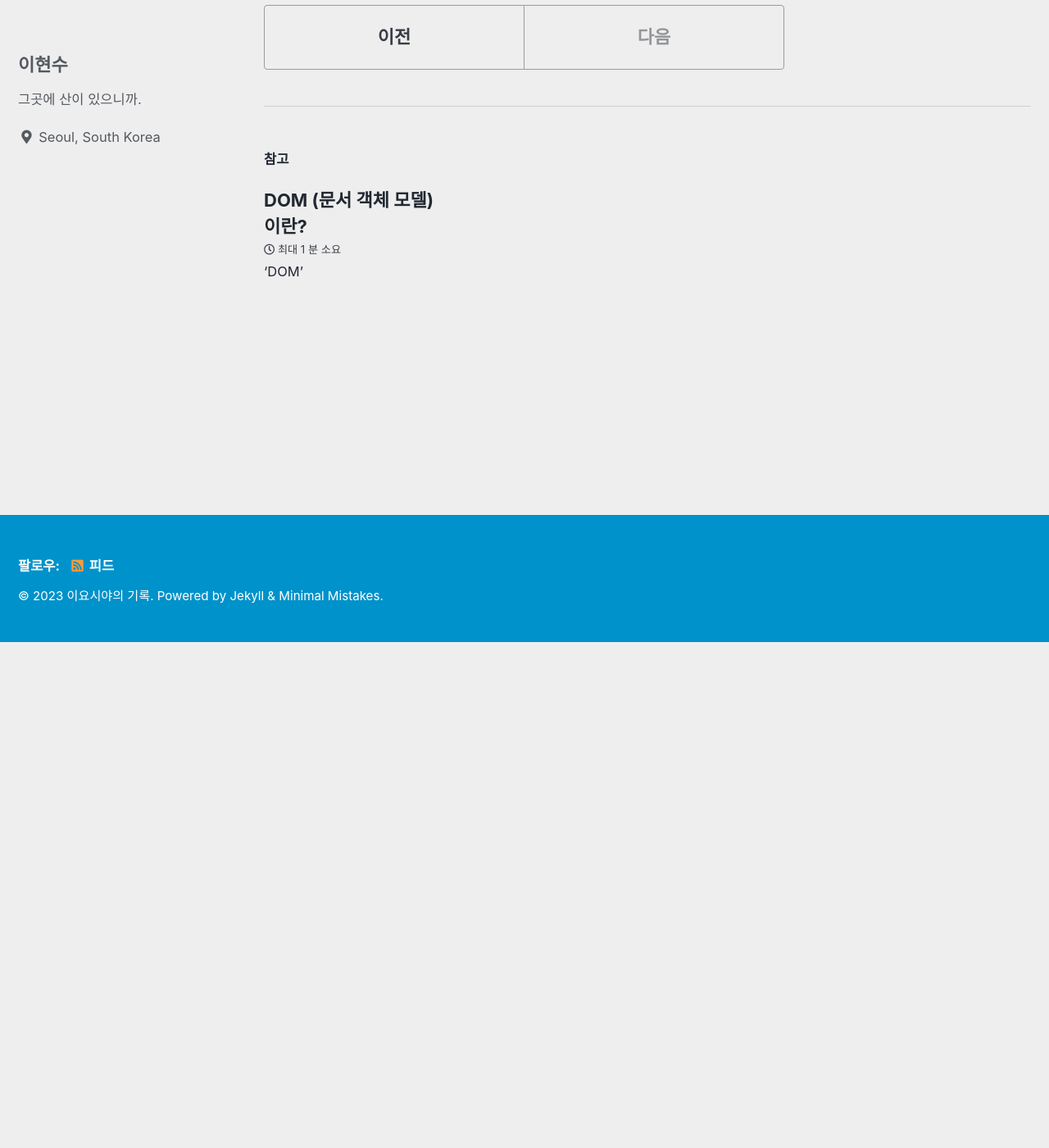
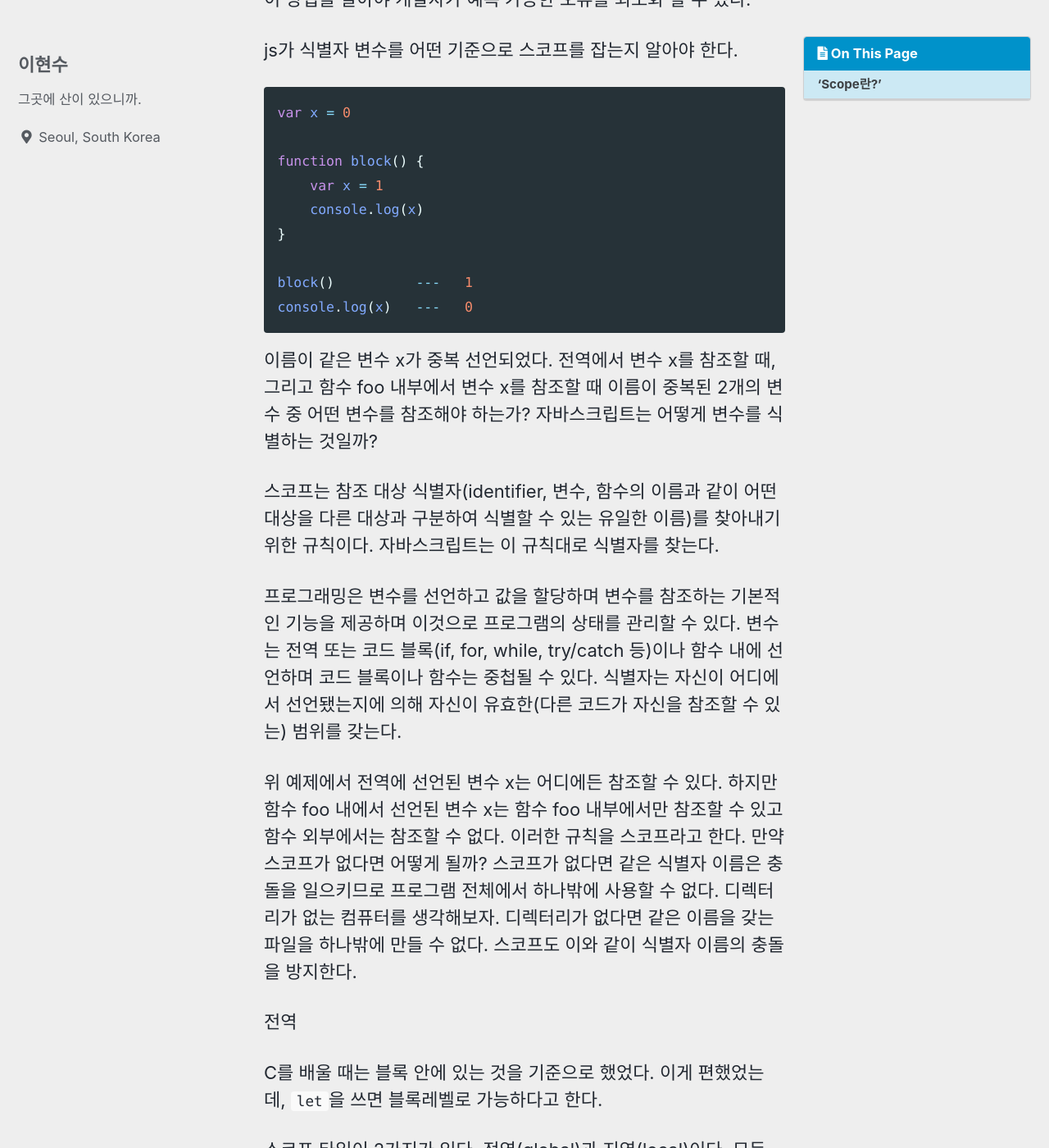
Before and after one commit to josiah-0208/josiah-0208.github.io, a Jekyll site: the page built from _posts/2023-01-10-Scope.md, in a window 1280 px wide and 1400 px high, scrolled down 617 px. Shown: the whole window at 82% size. Built offline with Jekyll 4.4.1, drawn with Linux system fonts in a browser that asks for light colours; cached includes are drawn as plain includes; some of the changed text lies outside the part shown.

Commit message:
중간 커밋

````diff
--- a/_posts/2023-01-10-Scope.md
+++ b/_posts/2023-01-10-Scope.md
@@ -7,3 +7,65 @@ toc_sticky: true
 ---
 
 # 'Scope란?'
+
+Scope를 직역하면 '범위'이다
+
+js 뿐만 아니라, 모든 언어에서는
+
+변수 즉 식별자를 쓸 수 있는 범위다
+
+변수에 접근할 수 있는 범위
+이름이 같은 변수여도 가져오는 기준을
+
+어떤건 전역으로 선언되고
+어떤건 함수 안에 선언될 수 있다.
+js에서는 두번 선언이 가능하다.
+
+이 방법을 알아야 개발자가 예측 가능한 오류를 최소화 할 수 있다.
+
+js가 식별자 변수를 어떤 기준으로 스코프를 잡는지 알아야 한다.
+
+```js
+var x = 0
+
+function block() {
+    var x = 1
+    console.log(x)
+}
+
+block()          ---   1
+console.log(x)   ---   0
+```
+
+이름이 같은 변수 x가 중복 선언되었다. 전역에서 변수 x를 참조할 때, 그리고 함수 foo 내부에서 변수 x를 참조할 때 이름이 중복된 2개의 변수 중 어떤 변수를 참조해야 하는가? 자바스크립트는 어떻게 변수를 식별하는 것일까?
+
+스코프는 참조 대상 식별자(identifier, 변수, 함수의 이름과 같이 어떤 대상을 다른 대상과 구분하여 식별할 수 있는 유일한 이름)를 찾아내기 위한 규칙이다. 자바스크립트는 이 규칙대로 식별자를 찾는다.
+
+프로그래밍은 변수를 선언하고 값을 할당하며 변수를 참조하는 기본적인 기능을 제공하며 이것으로 프로그램의 상태를 관리할 수 있다. 변수는 전역 또는 코드 블록(if, for, while, try/catch 등)이나 함수 내에 선언하며 코드 블록이나 함수는 중첩될 수 있다. 식별자는 자신이 어디에서 선언됐는지에 의해 자신이 유효한(다른 코드가 자신을 참조할 수 있는) 범위를 갖는다.
+
+위 예제에서 전역에 선언된 변수 x는 어디에든 참조할 수 있다. 하지만 함수 foo 내에서 선언된 변수 x는 함수 foo 내부에서만 참조할 수 있고 함수 외부에서는 참조할 수 없다. 이러한 규칙을 스코프라고 한다.
+만약 스코프가 없다면 어떻게 될까? 스코프가 없다면 같은 식별자 이름은 충돌을 일으키므로 프로그램 전체에서 하나밖에 사용할 수 없다. 디렉터리가 없는 컴퓨터를 생각해보자. 디렉터리가 없다면 같은 이름을 갖는 파일을 하나밖에 만들 수 없다. 스코프도 이와 같이 식별자 이름의 충돌을 방지한다.
+
+전역
+
+C를 배울 때는 블록 안에 있는 것을 기준으로 했었다.
+이게 편했었는데, `let`을 쓰면 블록레벨로 가능하다고 한다.
+
+
+스코프 타입이 2가지가 있다.
+전역(global)과 지역(local)이다.
+모든 변수는 스코프를 갖는다.
+
+전역 변수 (Global variable)
+전역에서 선언된 변수이며 어디에든 참조할 수 있다.
+지역 변수 (Local variable)
+지역(함수) 내에서 선언된 변수이며 그 지역과 그 지역의 하부 지역에서만 참조할 수 있다.
+변수는 선언 위치(전역 또는 지역)에 의해 스코프를 가지게 된다. 즉, 전역에서 선언된 변수는 전역 스코프를 갖는 전역 변수이고, 지역(자바스크립트의 경우 함수 내부)에서 선언된 변수는 지역 스코프를 갖는 지역 변수가 된다.
+
+전역 스코프를 갖는 전역 변수는 전역(코드 어디서든지)에서 참조할 수 있다. 지역(함수 내부)에서 선언된 지역 변수는 그 지역과 그 지역의 하부 지역에서만 참조할 수 있다.
+
+
+사실 참조한 블로그글에서 끝내주게 잘 정리되어 있었다.
+
+참조
+https://poiemaweb.com/js-scope
````
